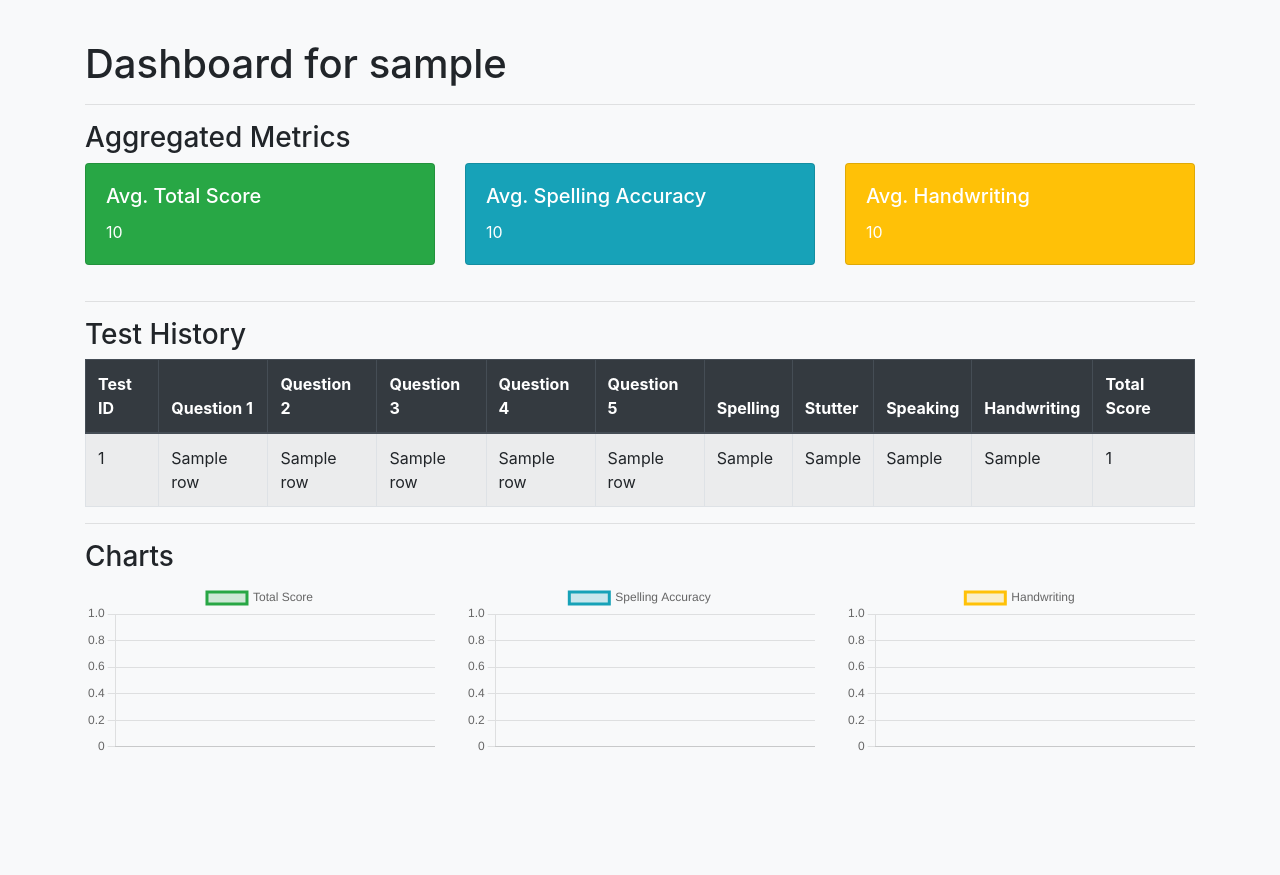
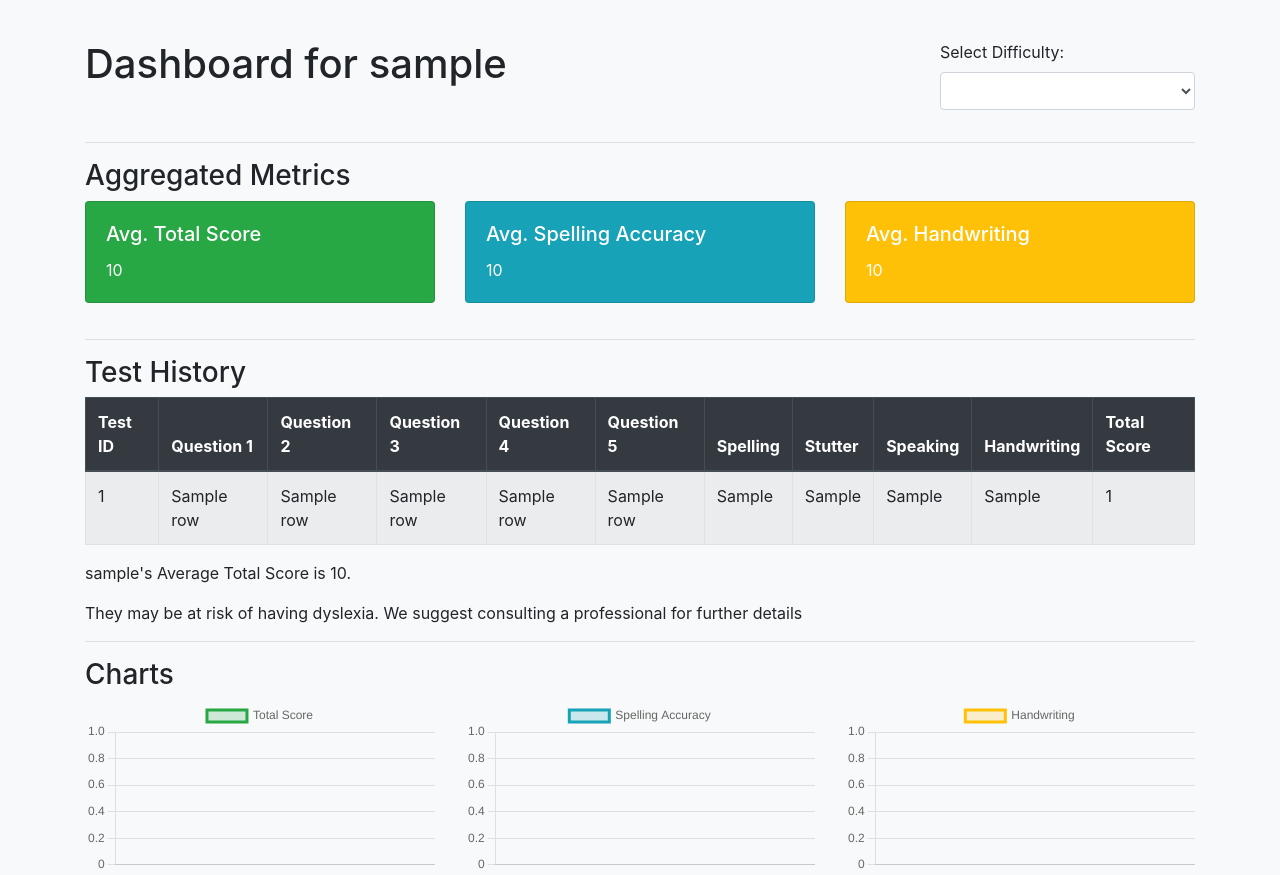
Before and after one commit to rithvik1121/DysCover, a Flask app: template WebsiteDashboard/templates/user_dashboard.html in a window 1280 px wide. Before the commit the page ends 751 px from the top, so only its background shows below. Run offline with Flask 3, Linux system fonts and the light colour scheme; the template is opened without the code that fills it: most values are stand-ins (such as "Sample title", 1, 10 or a date in 2020); some libraries are stand-ins or nearby versions.

Commit message:
teacher can assign learning module through web app

```diff
--- a/WebsiteDashboard/app.py
+++ b/WebsiteDashboard/app.py
@@ -3,6 +3,8 @@
 
 app = Flask(__name__)
 DATABASE = "../Backend/FlaskServer/Database/user_data.sqlite"
+
+DIFFICULTY_LEVELS = ["easy", "medium", "hard"]
 
 def get_db():
     db = getattr(g, '_database', None)
@@ -41,6 +43,11 @@
     # Aggregate metrics and collect chart data if there are test records.
     if records:
         count = len(records)
+        difficulty = 'easy'
+        if count > 0:
+            difficulty = records[0]['difficulty_level']
+            difficulty = DIFFICULTY_LEVELS[difficulty]
+
         total_score_sum = sum(row['total_score'] for row in records if row['total_score'] is not None)
         spelling_sum = sum(row['spelling_accuracy'] for row in records if row['spelling_accuracy'] is not None)
         handwriting_sum = sum(row['handwriting_metric'] for row in records if row['handwriting_metric'] is not None)
@@ -56,10 +63,27 @@
         avg_total = avg_spelling = avg_handwriting = 0
         test_ids, total_scores, spelling_scores, handwriting_scores = [], [], [], []
 
-    return render_template("user_dashboard.html", username=username, records=records,
+    return render_template("user_dashboard.html", username=username, records=records, difficulty=difficulty,
                            avg_total=avg_total, avg_spelling=avg_spelling, avg_handwriting=avg_handwriting,
                            test_ids=test_ids, total_scores=total_scores,
                            spelling_scores=spelling_scores, handwriting_scores=handwriting_scores)
 
+@app.route("/user/<username>", methods=["POST"])
+def update_user_difficulty(username):
+    # Update the difficulty level for a student.
+    difficulty = request.json.get("difficulty")
+    print(difficulty)
+
+    if difficulty not in DIFFICULTY_LEVELS:
+        return "Invalid difficulty level."
+
+    difficulty = difficulty.lower()
+    difficulty_level = DIFFICULTY_LEVELS.index(difficulty)
+    db = get_db()
+    db.execute("UPDATE data SET difficulty_level = ? WHERE username = ?", (difficulty_level, username))
+    db.commit()
+    return redirect(url_for("user_dashboard", username=username))
+
+
 if __name__ == "__main__":
     app.run(host="192.168.1.213", port=8445, debug=True)
--- a/WebsiteDashboard/templates/user_dashboard.html
+++ b/WebsiteDashboard/templates/user_dashboard.html
@@ -11,11 +11,30 @@
       body { background: #f8f9fa; }
       .container { margin-top: 40px; }
       .card { margin-bottom: 20px; }
+      .risk { background:rgb(255, 0, 0); }
     </style>
 </head>
 <body>
   <div class="container">
-    <h1>Dashboard for {{ username }}</h1>
+    <div class="row">
+      <div class="col-md-6">
+        <h1>Dashboard for {{ username }}</h1>
+      </div>
+      <div class="col-md-3">
+      </div>
+      <div class="col-md-3">
+        <form method="post">
+          <div class="form-group">
+            <label for="difficulty">Select Difficulty:</label>
+            <select class="form-control" id="difficulty" name="difficulty">
+              <option value="easy">Easy</option>
+              <option value="medium">Medium</option>
+              <option value="hard">Hard</option>
+            </select>
+          </div>
+        </form>
+      </div>
+    </div>
     <hr>
     <h3>Aggregated Metrics</h3>
     <div class="row">
@@ -65,7 +84,7 @@
       </thead>
       <tbody>
         {% for row in records %}
-          <tr>
+          <tr class="{% if row.total_score <= 80 %}risk{% endif %}">
             <td>{{ row.test_id }}</td>
             <td>{{ row.question1 }}</td>
             <td>{{ row.question2 }}</td>
@@ -82,6 +101,11 @@
       </tbody>
     </table>
 
+    <p> {{ username }}'s Average Total Score is {{ avg_total }}. </p>
+
+    {% if avg_total <= 50 %}
+      <p> They may be at risk of having dyslexia. We suggest consulting a professional for further details </p>
+    {% endif %}
     <hr>
     <h3>Charts</h3>
     <div class="row">
@@ -172,6 +196,27 @@
         }
       }
     });
+
+    document.getElementById('difficulty').value = '{{ difficulty }}';
+
+    // adding onclick event for dropdown
+    document.getElementById('difficulty')
+    .addEventListener('change', function() {
+      console.log(this.value);
+      var difficulty = this.value;
+      var currentUrl = window.location.href;
+      fetch(currentUrl, {
+        method: 'POST',
+        body: JSON.stringify({difficulty: difficulty}),
+        headers: {
+          'Content-Type': 'application/json'
+        }
+      }).then(function(response) {
+        return response.json();
+      }).then(function(data) {
+        console.log(data);
+      });
+    });
   </script>
 </body>
 </html>
```
